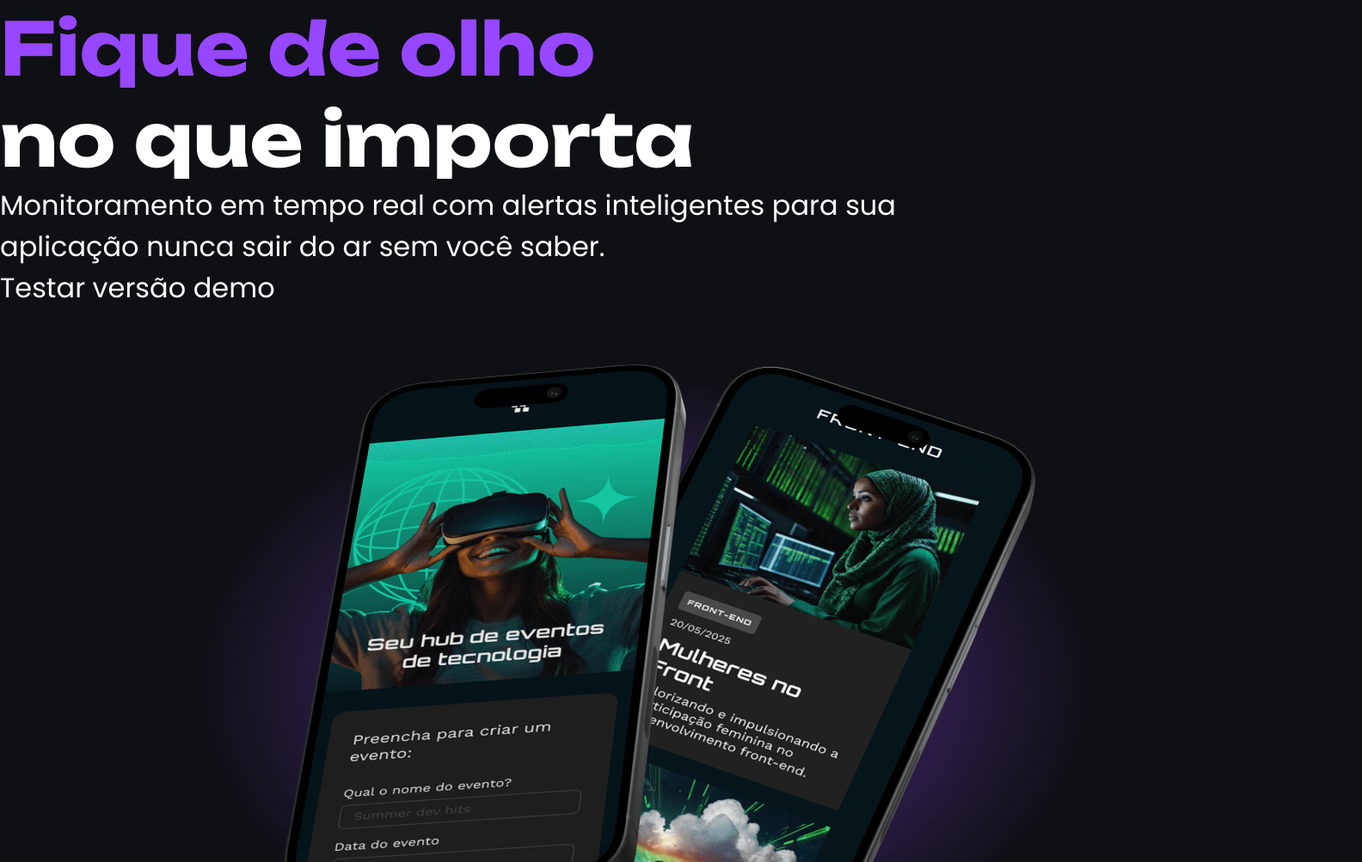
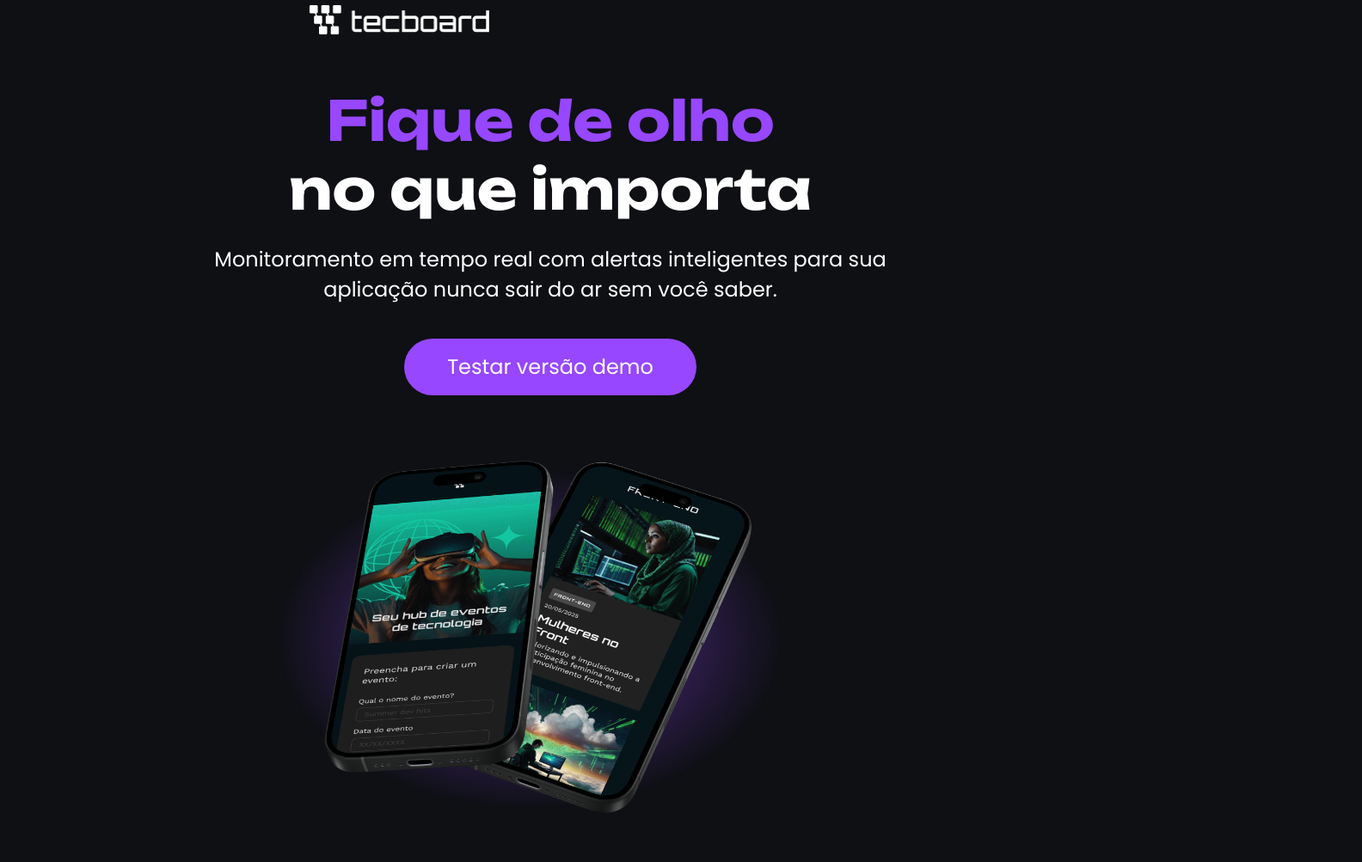
Before and after one commit to tallismelo07/projeto-tecboard, a plain HTML site: page index.html in a window 1280 px wide. Shown: the part 69-1072 px from the top of the page at 86% size, 1584 px wide, since content can reach past the window. Drawn offline with Linux system fonts and the light colour scheme.

Commit message:
Melhorando a estilizacao do site

```diff
--- a/css/style.css
+++ b/css/style.css
@@ -38,15 +38,19 @@ body {
 
 
 h1 {
-    font-size: 85px;
+    font-size: 64px;
     font-family: "Unbounded", sans-serif;
     font-weight: bold;
+    text-align: center;
+    margin-top: 60px;
 }
 
 
 p {
-    font-size: 32px;
+    font-size: 24px;
     font-family: "Poppins", sans-serif;
+    text-align: center;
+    margin-top: 24px;
 }
 
 
@@ -55,8 +59,39 @@ p {
 }
 
 a {
+    display: block;
     color: var(--offwhite);
     text-decoration: none;
-    font-size: 32px;
+    font-size: 24px;
     font-family: "Poppins", sans-serif;
+    background-color: var(--roxo-destaque);
+    width: 340px;
+    height: 66px;
+    text-align: center;
+    line-height: 66px;
+    border-radius: 36px;
+    margin: 40px auto;
 }
+
+
+a:hover {
+    background-color: var(--roxo-hover);
+    transition: 0.3s;
+}
+
+
+
+.logo {
+    display: block;
+    width: 209.29px;
+    height: 34px;
+    margin: 75px 0px 0px 360px;
+
+}
+
+.img-produto {
+    display: block;
+    margin: 0 auto;
+    height: 500px;
+    width: 900px;
+}
--- a/index.html
+++ b/index.html
@@ -27,7 +27,7 @@
                 <a href="#">Testar versão demo</a>
             </div>
 
-            <img src="imgs/imagem-celular-desktop.png" alt="Imagem do produto de monitoramento de alertas inteligentes">
+            <img class="img-produto" src="imgs/imagem-celular-desktop.png" alt="Imagem do produto de monitoramento de alertas inteligentes">
         </section>
     </main>
 
```
Also changed, not shown: imgs/light_mode.png (added).
